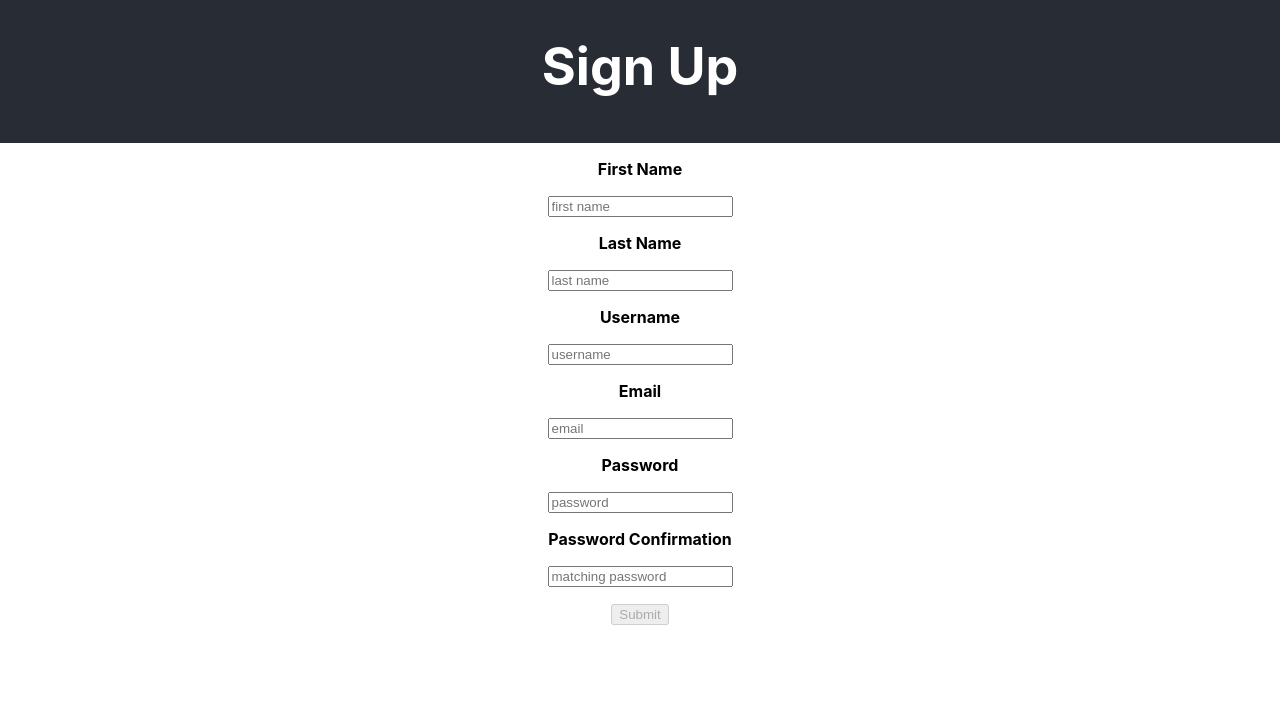
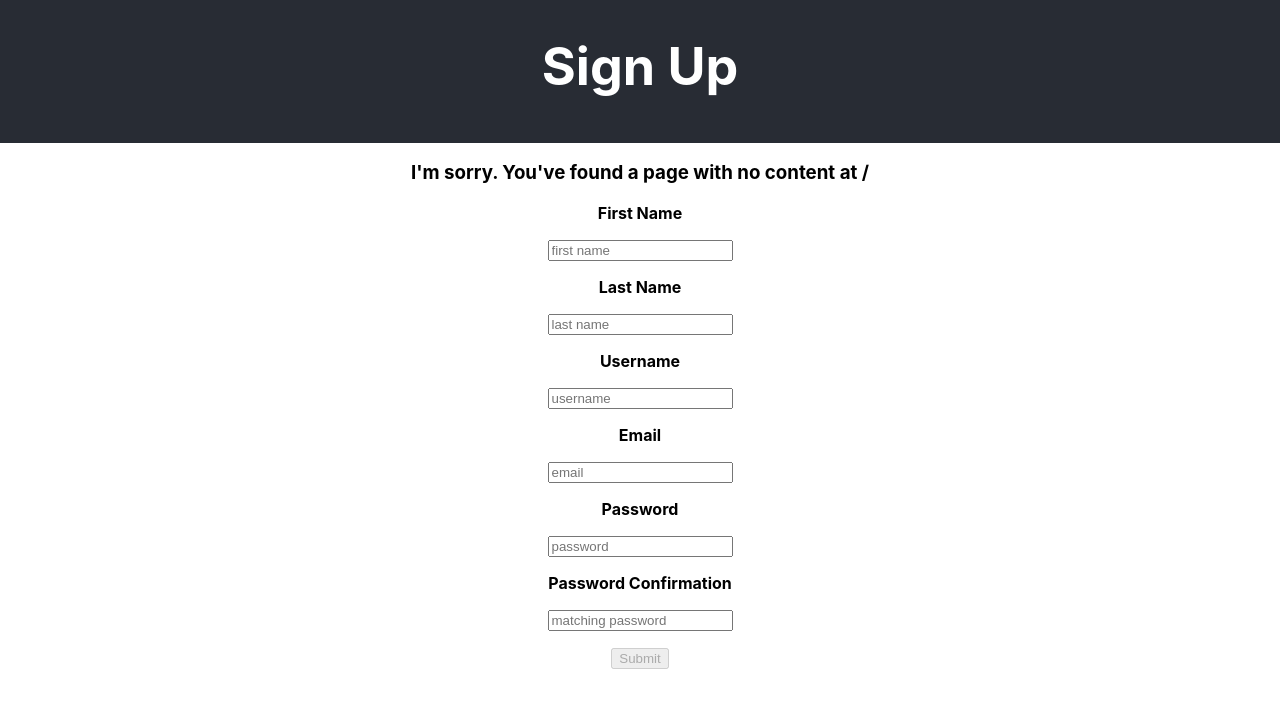
Before and after one commit to mmanousos/signup, a React (Create React App) app in the folder client/: page / in a window 1280 px wide. Shown: the top 708 px of the page. Built offline with nearby package versions, Linux system fonts and the light colour scheme; no server answers.

Commit message:
Add react-router and default path

```diff
--- a/client/package.json
+++ b/client/package.json
@@ -8,6 +8,7 @@
     "@testing-library/user-event": "^7.1.2",
     "react": "^16.13.1",
     "react-dom": "^16.13.1",
+    "react-router-dom": "^5.2.0",
     "react-scripts": "3.4.1"
   },
   "scripts": {
--- a/client/src/App.js
+++ b/client/src/App.js
@@ -1,4 +1,11 @@
 import React, { Component } from "react";
+import {
+  BrowserRouter as Router,
+  Route,
+  Link,
+  Redirect,
+  Switch,
+} from "react-router-dom";
 import "./App.css";
 import Form from "./components/Form";
 
@@ -42,18 +49,20 @@ class App extends Component {
       <div className="App">
         <header className="App-header">
           <h1>Sign Up</h1>
-          {/* <p>
-            Edit <code>src/App.js</code> and save to reload.
-          </p>
-          <a
-            className="App-link"
-            href="https://reactjs.org"
-            target="_blank"
-            rel="noopener noreferrer"
-          >
-            Learn React
-          </a> */}
         </header>
+        <Router>
+          <Switch>
+            <Route
+              render={({ location }) => (
+                <h3>
+                  I'm sorry. You've found a page with no content at{" "}
+                  {location.pathname}
+                </h3>
+              )}
+            />
+          </Switch>
+        </Router>
+
         <p>{this.state.response}</p>
         <Form />
         <p>{this.state.responseToPost}</p>
@@ -65,7 +74,7 @@ class App extends Component {
 export default App;
 
 /* <input
-            type="text"
-            value={this.state.post}
-            onChange={(e) => this.setState({ post: e.target.value })}
-          /> */
+    type="text"
+    value={this.state.post}
+    onChange={(e) => this.setState({ post: e.target.value })}
+  /> */
```
Also changed, not shown: 2 other files (tests, documents, lock files or other folders).
